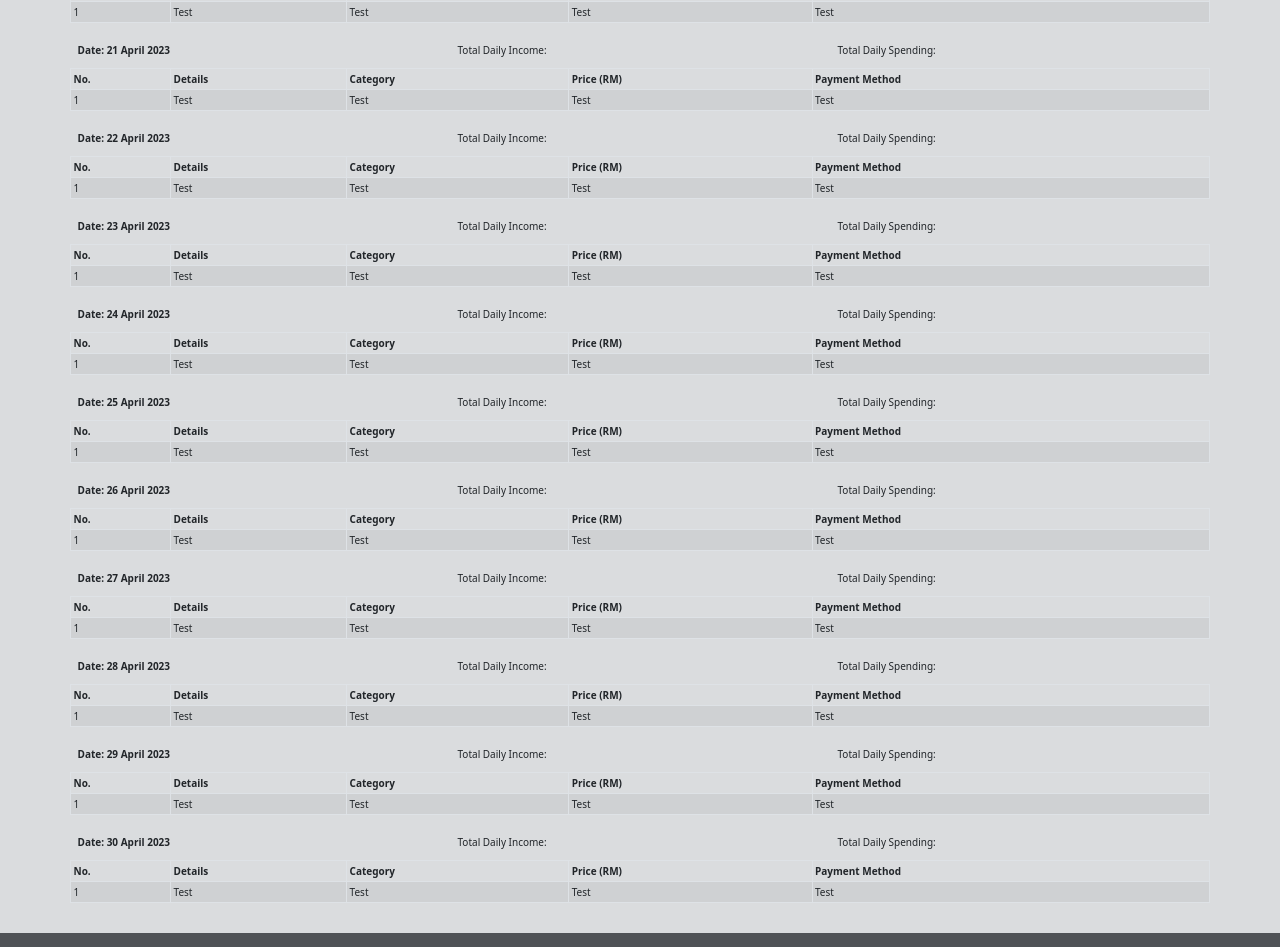
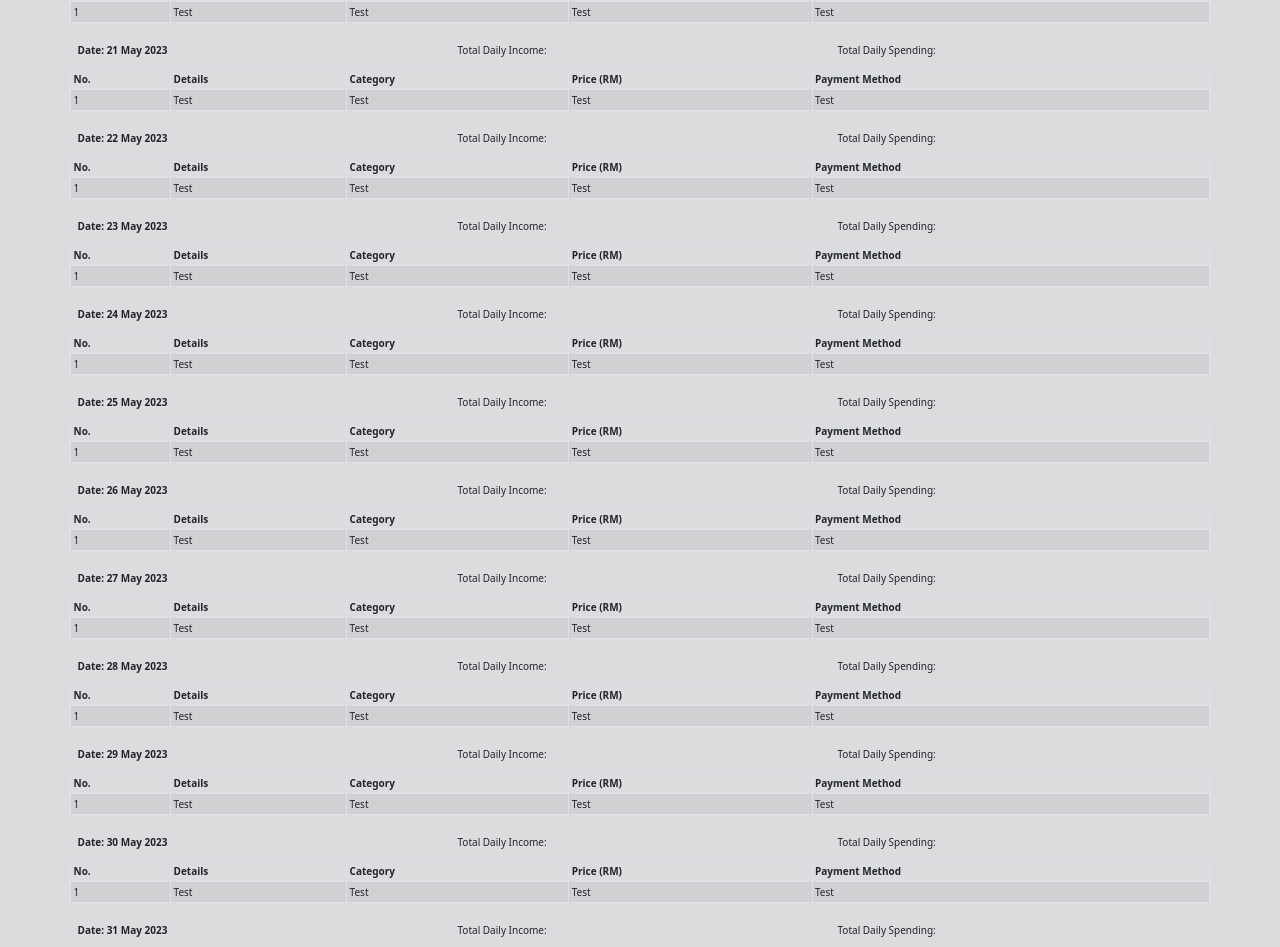
Before and after one commit to Sallehhuddin95/AturBelanja, a React (Vite) app in the folder frontend/: page / in a window 1280 px wide. Shown: the part 1849-2796 px from the top of the page. Built offline with nearby package versions, Linux system fonts and the light colour scheme.

Commit message:
Update month year filter
feat:
- Update month and year filter

```diff
--- a/frontend/src/components/ExpensesTable.tsx
+++ b/frontend/src/components/ExpensesTable.tsx
@@ -1,27 +1,49 @@
 import React from "react";
 import { Table, Row, Col } from "react-bootstrap";
 
-function ExpensesTable() {
+const monthsList: string[] = [
+  "January",
+  "February",
+  "March",
+  "April",
+  "May",
+  "June",
+  "July",
+  "August",
+  "September",
+  "October",
+  "November",
+  "December",
+];
+
+function ExpensesTable(props: any) {
+  const { selectedMonth, selectedYear } = props;
+  console.log(selectedMonth, selectedYear);
+
   const currentDay = new Date().getDate();
-  const currentYear = new Date().getFullYear();
-  const numberOfDaysInMonth = (year: number, month: number) => {
-    return new Date(year, month, 0).getDate();
+
+  const numberOfDaysInMonth = (year: number, monthName: string): number => {
+    // Create a new date object with the year and month
+    const monthNumber = monthsList.indexOf(monthName);
+    const date = new Date(year, monthNumber + 1, 0);
+
+    // Return the number of days in the month
+    return date.getDate();
   };
 
-  const daysInApril = numberOfDaysInMonth(2023, 4);
+  const daysInMonth = numberOfDaysInMonth(selectedYear, selectedMonth);
 
-  const daysArray = Array.from({ length: daysInApril }, (_, i) => i + 1);
-
-  console.log(currentDay);
+  const daysArray = Array.from({ length: daysInMonth }, (_, i) => i + 1);
 
   return (
     <>
       {daysArray.map((day) => (
         <div key={day} className="my-3">
-          {" "}
           <Row className="my-3">
             <Col>
-              <strong>Date: {day} April 2023</strong>
+              <strong>
+                Date: {day} {selectedMonth} {selectedYear}
+              </strong>
             </Col>{" "}
             <Col>Total Daily Income: </Col> <Col>Total Daily Spending: </Col>
           </Row>
--- a/frontend/src/screens/MainScreen.tsx
+++ b/frontend/src/screens/MainScreen.tsx
@@ -87,7 +87,10 @@ function MainScreen() {
       </Row>
       <Row>
         <Col>
-          <ExpensesTable />
+          <ExpensesTable
+            selectedMonth={selectedMonth}
+            selectedYear={selectedYear}
+          />
         </Col>
       </Row>
     </Container>
```
